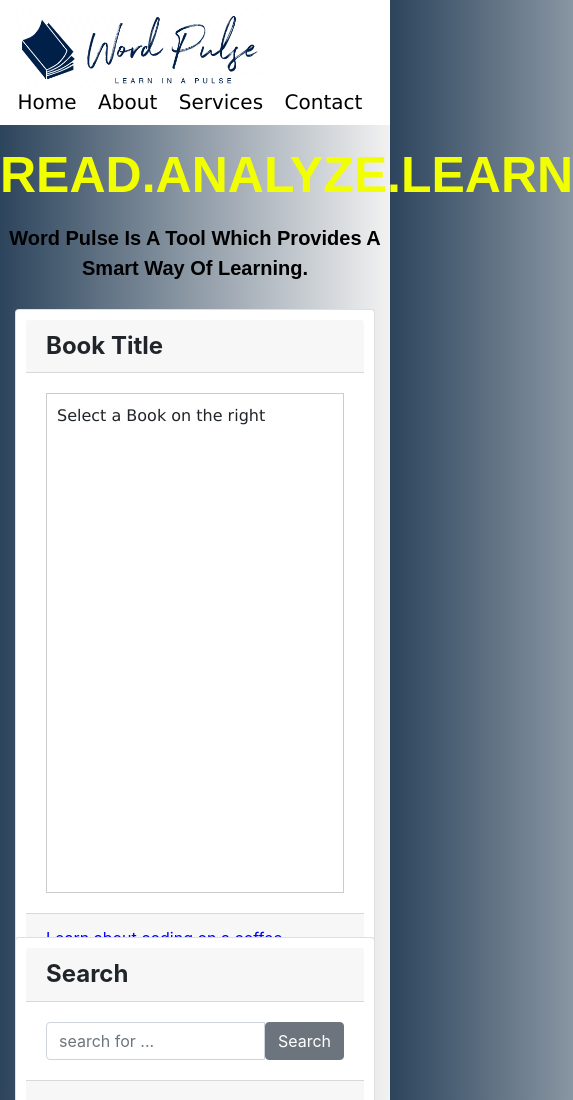
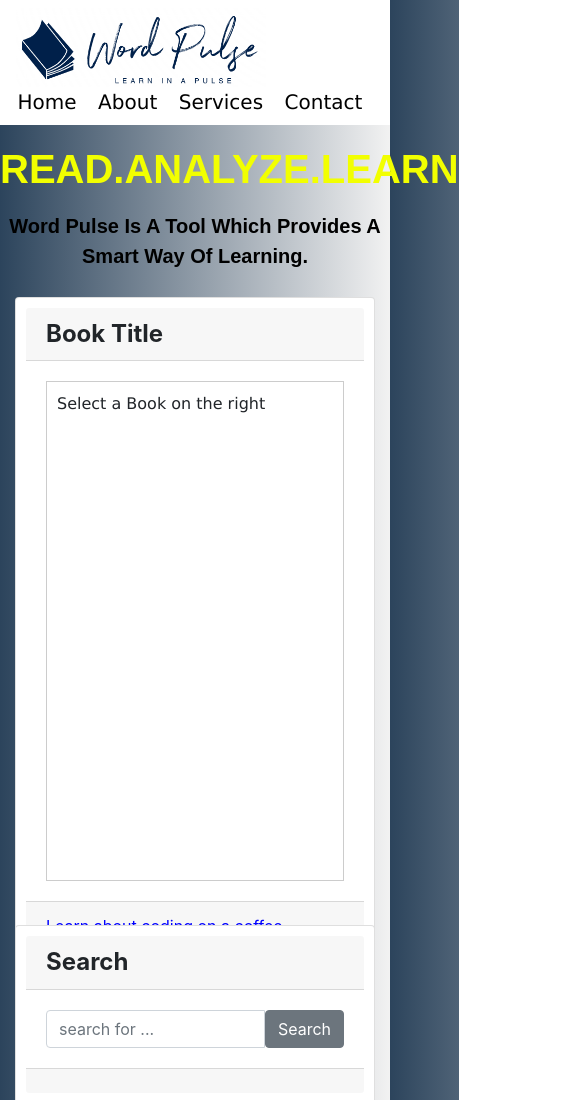
Before and after one commit to ZunainAliAzam/WordPulse, a plain HTML site: page index.html in a window 390 px wide. Shown: the top 1100 px of the page, 573 px wide, since content can reach past the window. Drawn offline with nearby package versions, Linux system fonts and the light colour scheme.

Commit message:
modified

```diff
--- a/style.css
+++ b/style.css
@@ -56,12 +56,18 @@ header{
     padding-bottom: 10px
 }
 header h2{
-    font-size: 50px;
+    font-size: 40px;
     text-align: center;
     font-family: sans-serif;
     font-weight: 900;
     margin-top: 20px;
     color: rgb(242, 255, 0);
+}
+@media (max-width: 600px) {
+  /* Adjust the font size for mobile devices with a maximum width of 600px */
+  h2 {
+    font-size: 16px;
+  }
 }
 header p{
     font-size:20px;
```
